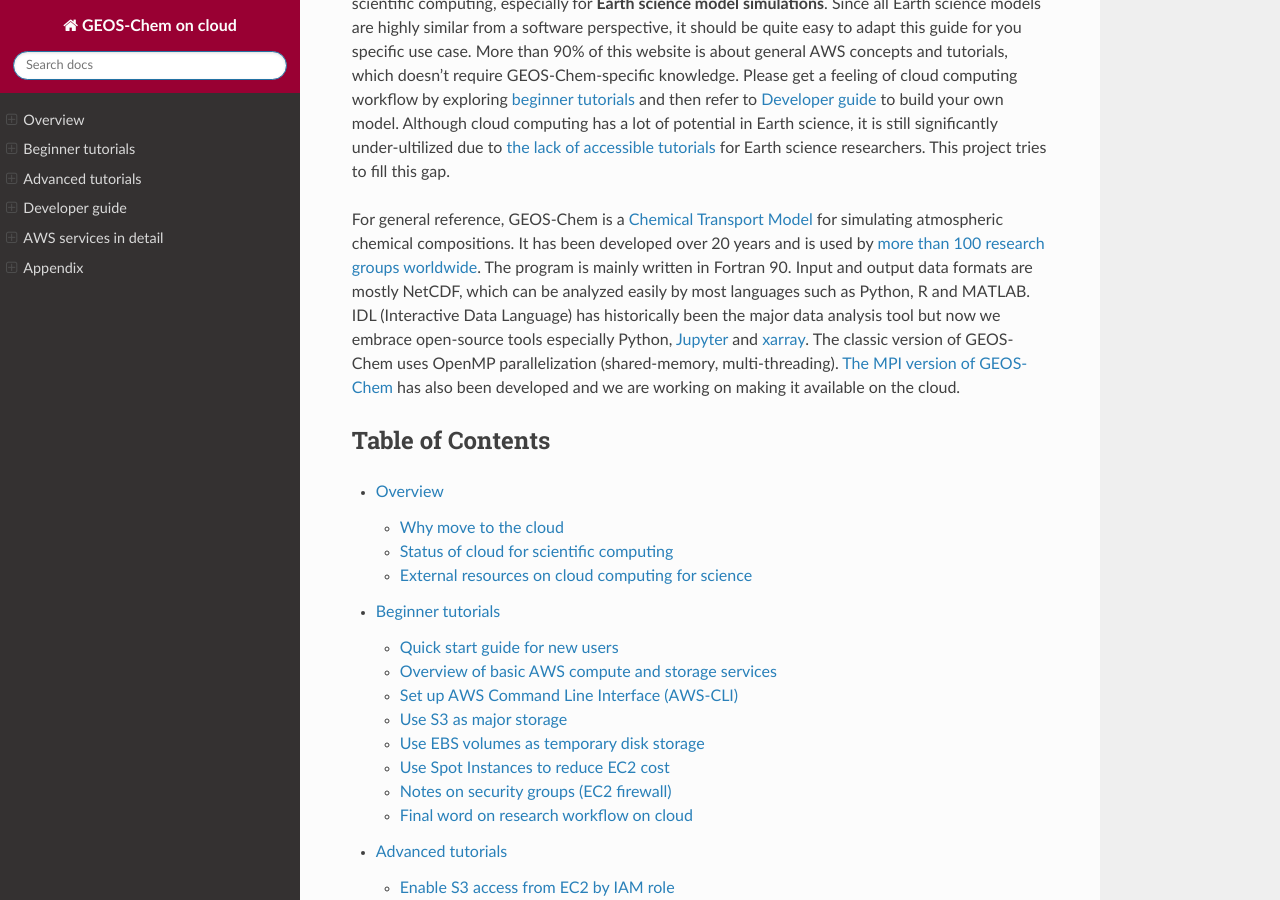
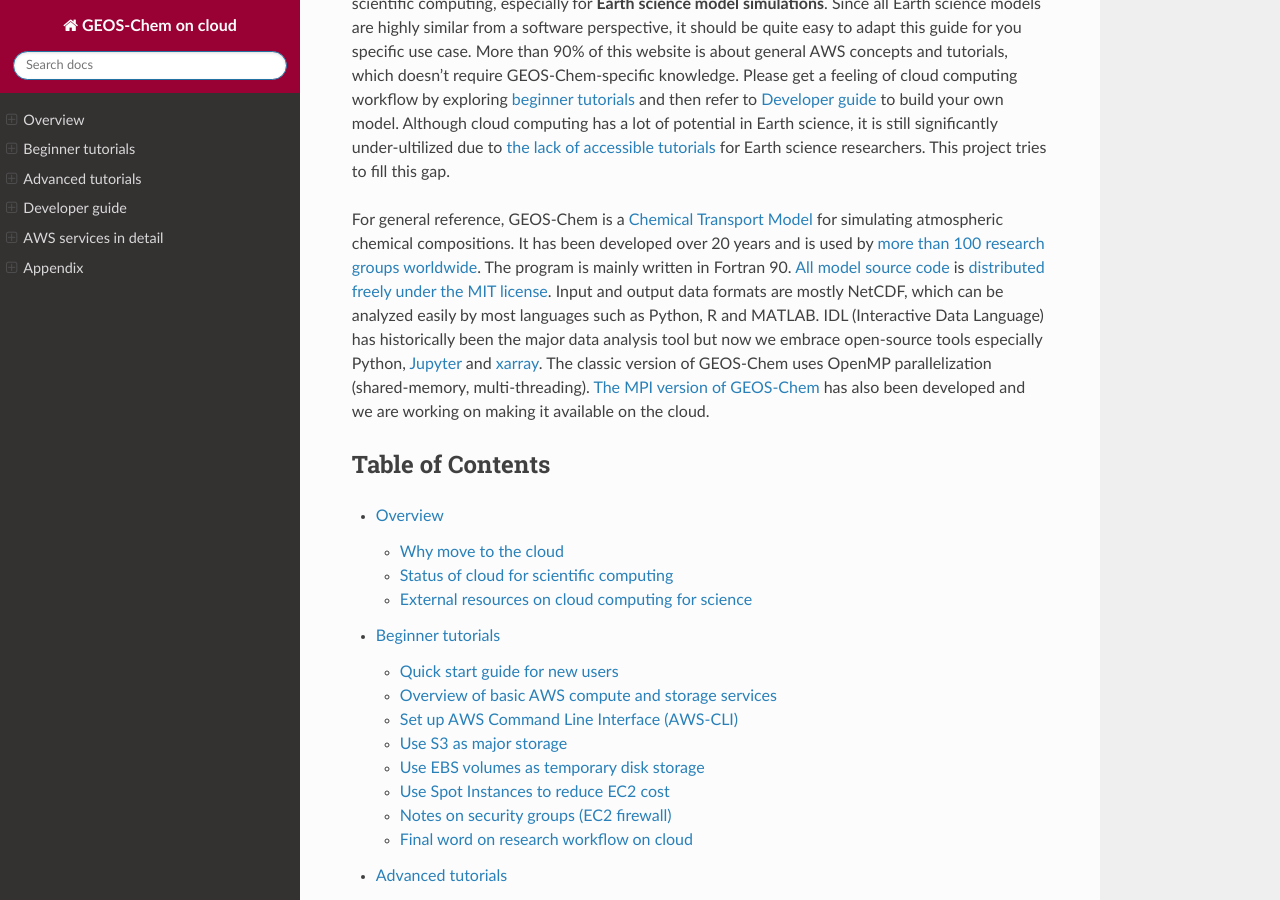
Before and after one commit to geoschem/geos-chem-cloud, a Sphinx documentation site: the page built from doc/source/index.rst, in a window 1280 px wide and 900 px high, scrolled down 829 px. Built offline with Sphinx 7.4.7 and the Read the Docs theme 2.0.0, drawn with Linux system fonts in a browser that asks for light colours.

Commit message:
Add GEOS-Chem licensing info

```diff
--- a/doc/source/index.rst
+++ b/doc/source/index.rst
@@ -17,7 +17,7 @@
 
 **For non-GEOS-Chem-users**, this documentation can be used as an introduction to AWS for scientific computing, especially for **Earth science model simulations**. Since all Earth science models are highly similar from a software perspective, it should be quite easy to adapt this guide for you specific use case. More than 90% of this website is about general AWS concepts and tutorials, which doesn't require GEOS-Chem-specific knowledge. Please get a feeling of cloud computing workflow by exploring :doc:`beginner tutorials <../chapter02_beginner-tutorial/index>` and then refer to :doc:`Developer guide <../chapter04_developer-guide/index>` to build your own model. Although cloud computing has a lot of potential in Earth science, it is still significantly under-ultilized due to :doc:`the lack of accessible tutorials <./chapter01_overview/external-resources>` for Earth science researchers. This project tries to fill this gap.
 
-For general reference, GEOS-Chem is a `Chemical Transport Model <https://en.wikipedia.org/wiki/Chemical_transport_model>`_ for simulating atmospheric chemical compositions. It has been developed over 20 years and is used by `more than 100 research groups worldwide <http://acmg.seas.harvard.edu/geos/geos_people.html>`_. The program is mainly written in Fortran 90. Input and output data formats are mostly NetCDF, which can be analyzed easily by most languages such as Python, R and MATLAB. IDL (Interactive Data Language) has historically been the major data analysis tool but now we embrace open-source tools especially Python, `Jupyter <http://jupyter.org>`_ and `xarray <http://xarray.pydata.org>`_. The classic version of GEOS-Chem uses OpenMP parallelization (shared-memory, multi-threading). `The MPI version of GEOS-Chem <https://www.geosci-model-dev-discuss.net/gmd-2018-55/>`_ has also been developed and we are working on making it available on the cloud.
+For general reference, GEOS-Chem is a `Chemical Transport Model <https://en.wikipedia.org/wiki/Chemical_transport_model>`_ for simulating atmospheric chemical compositions. It has been developed over 20 years and is used by `more than 100 research groups worldwide <http://acmg.seas.harvard.edu/geos/geos_people.html>`_. The program is mainly written in Fortran 90. `All model source code <https://bitbucket.org/account/user/gcst/projects/GEOS>`_ is `distributed freely under the MIT license <http://acmg.seas.harvard.edu/geos/geos_licensing.html>`_. Input and output data formats are mostly NetCDF, which can be analyzed easily by most languages such as Python, R and MATLAB. IDL (Interactive Data Language) has historically been the major data analysis tool but now we embrace open-source tools especially Python, `Jupyter <http://jupyter.org>`_ and `xarray <http://xarray.pydata.org>`_. The classic version of GEOS-Chem uses OpenMP parallelization (shared-memory, multi-threading). `The MPI version of GEOS-Chem <https://www.geosci-model-dev-discuss.net/gmd-2018-55/>`_ has also been developed and we are working on making it available on the cloud.
 
 
 Table of Contents
```
